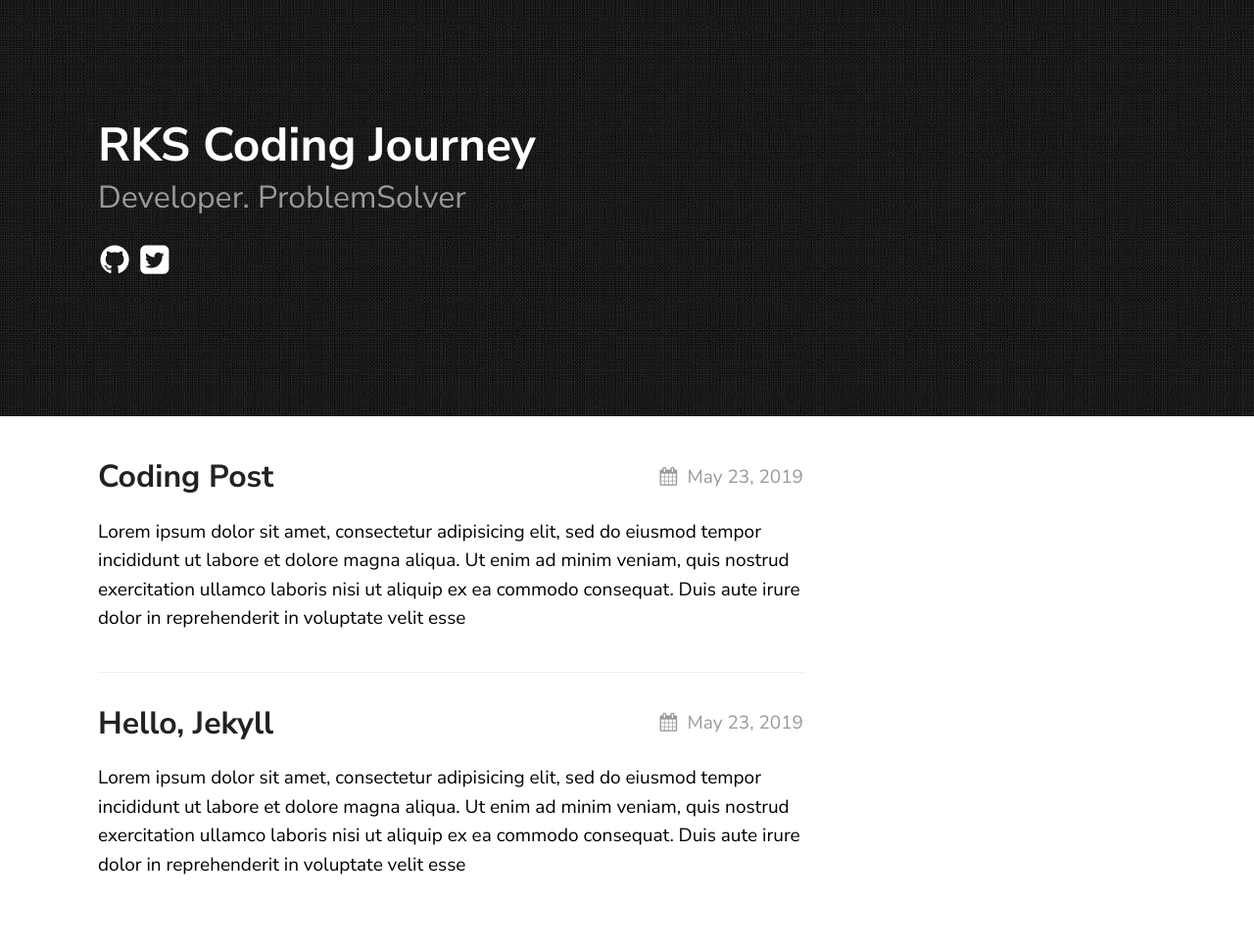
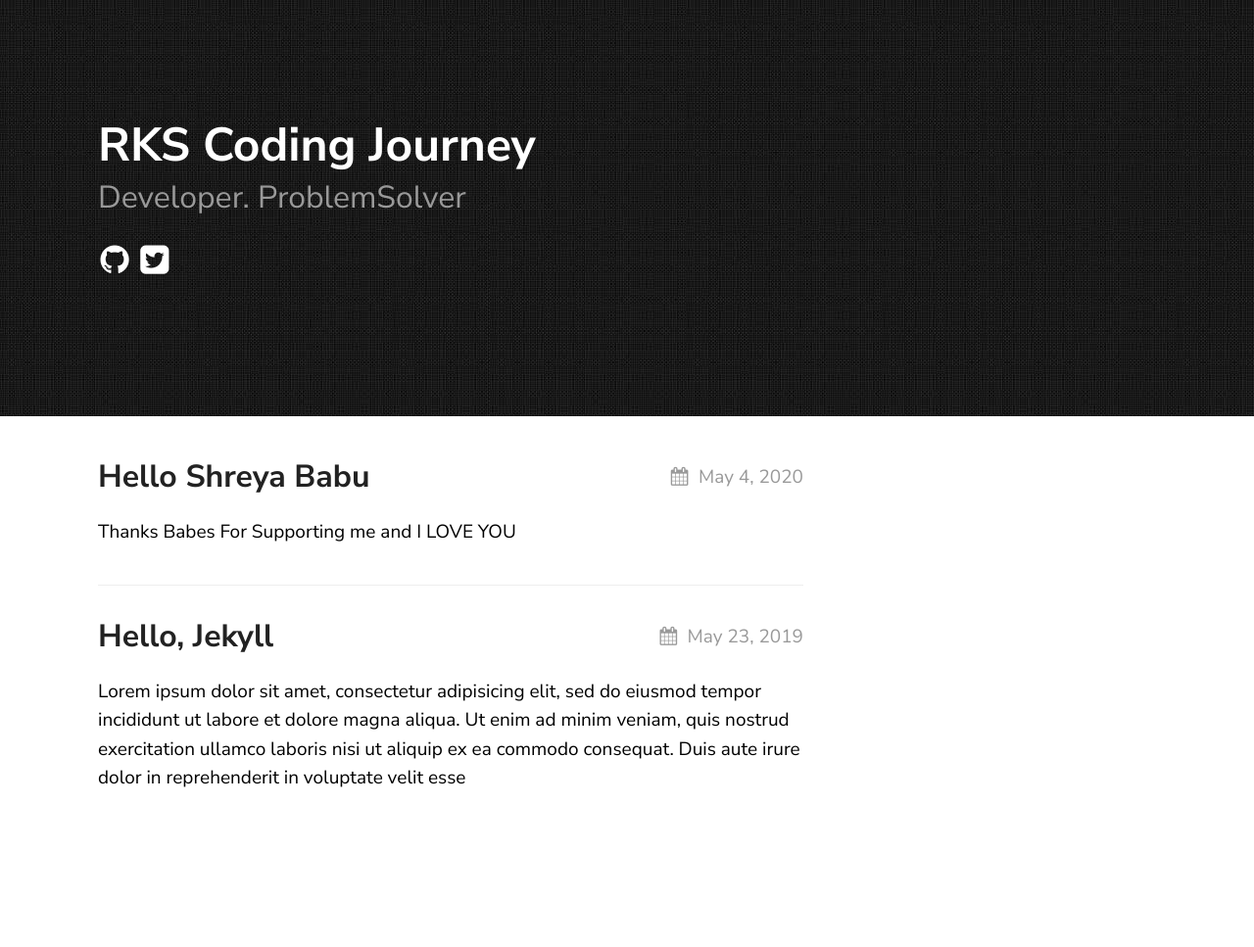
Before and after one commit to iiirksiii/iirksii, a Jekyll site: the page built from index.md, in a window 1280 px wide. Shown: the whole page at 98% size. Built offline with Jekyll 4.4.1, drawn with Linux system fonts in a browser that asks for light colours; after the commit the page ends 900 px from its top, so only the background shows below that.

Commit message:
Update 2019-06-30-coding-post.markdown

````diff
--- a/_posts/2019-06-30-coding-post.markdown
+++ b/_posts/2019-06-30-coding-post.markdown
@@ -1,32 +1,23 @@
 ---
 layout: post
-title:  "Coding Post"
+title:  "Hello Shreya Babu"
 description: An example post which shows code rendering.
-date:   2019-05-23 21:03:36 +0530
-categories: Javascript NodeJS
+date:   2020-05-04 21:03:36 +0530
+categories: Cutie sis
 ---
-Lorem ipsum dolor sit amet, consectetur adipisicing elit, sed do eiusmod tempor incididunt ut labore et dolore magna aliqua. Ut enim ad minim veniam, quis nostrud exercitation ullamco laboris nisi ut aliquip ex ea commodo consequat. Duis aute irure dolor in reprehenderit in voluptate velit esse
+Thanks Babes For Supporting me and I LOVE YOU
 
-```javascript
-const express = require('express')
-const app = express()
-
-app.get('/', function (req, res) {
-  res.send('Hello World')
-})
-
-app.listen(3000)
+```LOvE YOU
+	WITH ALL MY HEARTS
+		YOUR's SECOND MOM
+				RKS
 ```
 
-Lorem ipsum dolor sit amet, consectetur adipisicing elit. Aliquam qui voluptatem excepturi nemo similique atque sapiente aperiam, dolorum deleniti! Esse quam perferendis temporibus nemo at molestias necessitatibus tenetur cupiditate sapiente. Lorem ipsum dolor sit amet, consectetur adipisicing elit. Nihil et voluptatibus non labore officiis assumenda, distinctio perspiciatis blanditiis nesciunt rerum molestias impedit fugiat nulla qui libero minima quasi! Libero, iure.
+Your Qualities
 
-```scss
-body {
-	font-family: 'Nunito Sans', sans-serif;
-	line-height: 1.5em;
-	margin: 0;
-	-webkit-font-smoothing: antialiased;
-	-moz-osx-font-smoothing: grayscale;
-}
+```1. Nice Cooking Skills
+   2. Loving & Caring
+   3. Good Nature & Kind
+
 ```
-Lorem ipsum dolor sit amet, consectetur adipisicing elit. Aliquam rerum, ratione impedit necessitatibus facere soluta odio repellat asperiores neque! Sunt iusto quia suscipit amet inventore eum, vel molestiae reiciendis alias.
+No Matter what i will always LOVE you Forever
````
